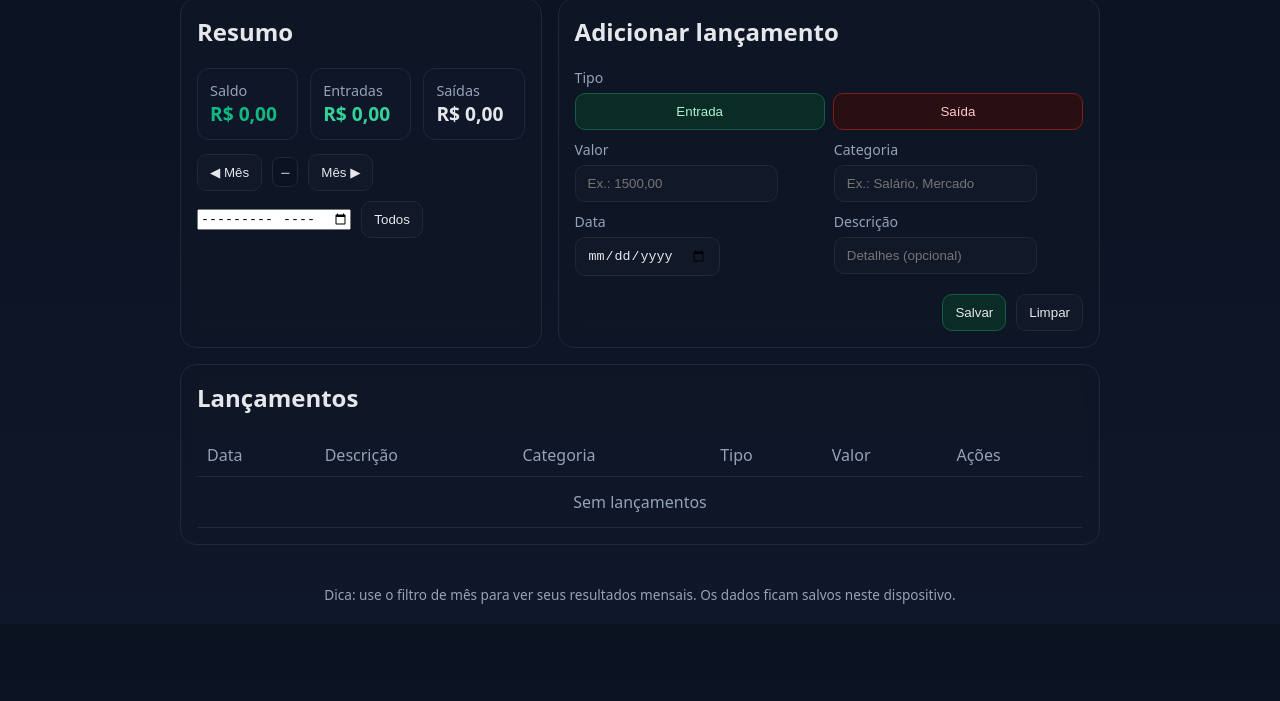
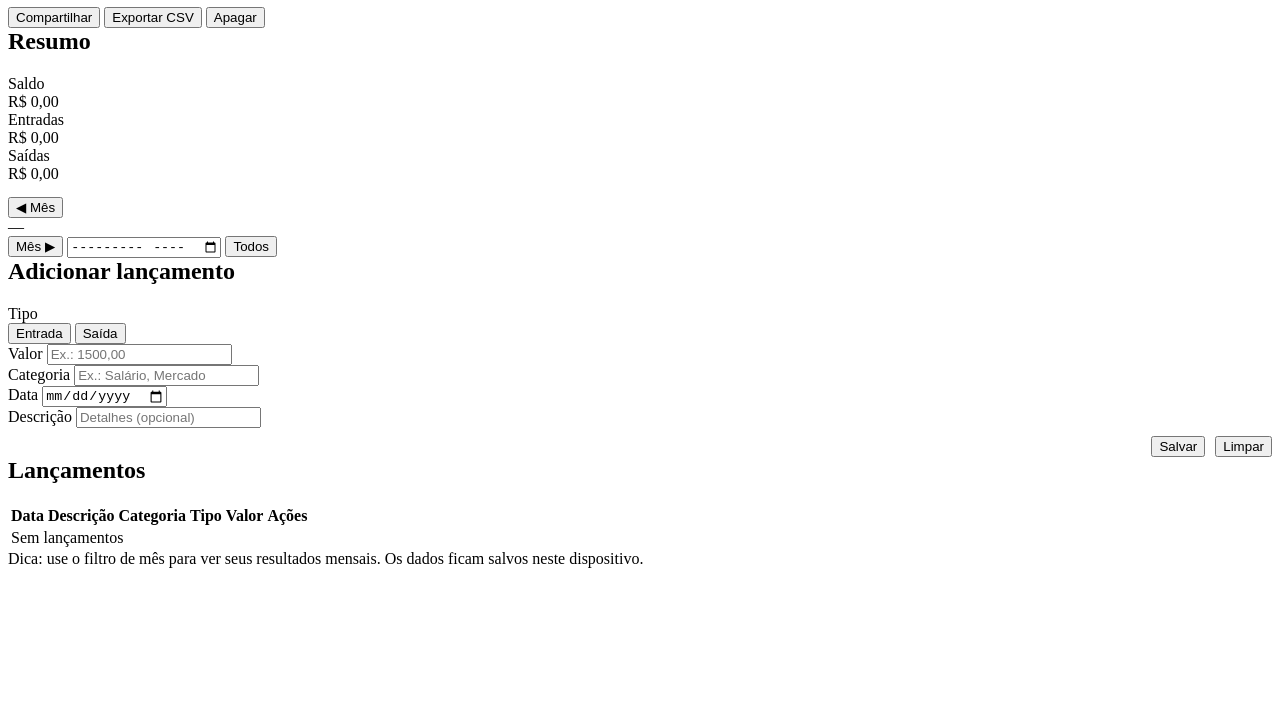
Before and after one commit to priscilafischer1516-boop/Financas-pessoais, a plain HTML site: page index.html in a window 1280 px wide. Shown: the part 99-800 px from the top of the page. Drawn offline with Linux system fonts and the light colour scheme.

Commit message:
Update index.html

```diff
--- a/index.html
+++ b/index.html
@@ -5,98 +5,7 @@
   <meta name="viewport" content="width=device-width,initial-scale=1" />
   <title>Finanças Pessoais</title>
   <meta name="description" content="App simples de controle financeiro pessoal" />
-  <style>
-    :root {
-      --bg: #0f172a;        /* slate-900 */
-      --card: #111827;      /* gray-900 */
-      --muted: #94a3b8;     /* slate-400 */
-      --text: #e5e7eb;      /* gray-200 */
-      --accent: #10b981;    /* emerald-500 */
-      --danger: #ef4444;    /* red-500 */
-      --warning: #f59e0b;   /* amber-500 */
-      --border: #1f2937;    /* gray-800 */
-      --focus: #22d3ee;     /* cyan-400 */
-    }
-    * { box-sizing: border-box; }
-    body {
-      margin: 0;
-      font-family: system-ui, -apple-system, Segoe UI, Roboto, Helvetica, Arial, sans-serif;
-      background: linear-gradient(180deg, #0b1220, var(--bg));
-      color: var(--text);
-    }
-    header, main { max-width: 960px; margin: 0 auto; padding: 20px; }
-    header {
-      display: flex; align-items: center; justify-content: space-between;
-    }
-    h1 { font-size: 1.4rem; margin: 0; }
-    .actions { display: flex; gap: 10px; }
-    button, select, input[type="date"], input[type="text"], input[type="number"] {
-      background: var(--card);
-      border: 1px solid var(--border);
-      color: var(--text);
-      padding: 10px 12px;
-      border-radius: 10px;
-      outline: none;
-    }
-    button {
-      cursor: pointer; border: 1px solid var(--border);
-      transition: transform 0.06s ease, border-color 0.2s ease, background 0.2s ease;
-    }
-    button:hover { transform: translateY(-1px); border-color: #334155; }
-    button.primary { background: #0b2c24; border-color: #115e44; }
-    button.primary:hover { background: #0e3a2e; }
-    button.danger { background: #2a0f12; border-color: #7f1d1d; color: #fecaca; }
-    .grid {
-      display: grid; gap: 16px;
-      grid-template-columns: 1fr;
-    }
-    @media (min-width: 760px) {
-      .grid { grid-template-columns: 2fr 3fr; }
-    }
-    .card {
-      background: rgba(17, 24, 39, 0.7);
-      border: 1px solid var(--border);
-      border-radius: 16px;
-      padding: 16px;
-      backdrop-filter: blur(8px);
-    }
-    .summary {
-      display: grid; gap: 12px; grid-template-columns: 1fr 1fr 1fr;
-    }
-    .summary .item {
-      background: #0e1627; border: 1px solid #1e293b; border-radius: 12px; padding: 12px;
-    }
-    .summary .label { color: var(--muted); font-size: 0.9rem; }
-    .summary .value { font-size: 1.2rem; font-weight: 600; }
-    .summary .saldo .value { color: var(--accent); }
-    .summary .entradas .value { color: #34d399; }
-    .summary .saidas .value { color: var(--danger); }
-    form .row { display: grid; gap: 10px; grid-template-columns: 1fr; }
-    @media (min-width: 760px) {
-      form .row { grid-template-columns: 1fr 1fr; }
-    }
-    label { display: block; font-size: 0.88rem; color: var(--muted); margin-bottom: 6px; }
-    .field { margin-bottom: 10px; }
-    .type-toggle { display: flex; gap: 8px; }
-    .type-toggle button { flex: 1; }
-    .type-toggle .in { color: #a7f3d0; border-color: #115e44; background: #0b2c24; }
-    .type-toggle .out { color: #fecaca; border-color: #7f1d1d; background: #2a0f12; }
-    .filters { display: flex; gap: 10px; align-items: center; flex-wrap: wrap; margin-bottom: 12px; }
-    .list { margin-top: 8px; }
-    table { width: 100%; border-collapse: collapse; }
-    th, td { border-bottom: 1px solid var(--border); padding: 10px; text-align: left; }
-    th { color: var(--muted); font-weight: 500; }
-    tr:hover td { background: rgba(2, 6, 23, 0.35); }
-    .amount-in { color: #34d399; }
-    .amount-out { color: var(--danger); }
-    .empty { color: var(--muted); padding: 14px; text-align: center; }
-    .kbd {
-      font-family: ui-monospace, SFMono-Regular, Menlo, Monaco, Consolas, "Liberation Mono", monospace;
-      font-size: 0.85rem; background: #0b1220; border: 1px solid #1e293b; border-radius: 8px; padding: 6px 8px;
-    }
-    :focus-visible { outline: 2px solid var(--focus); outline-offset: 2px; }
-    footer { color: var(--muted); font-size: 0.85rem; padding: 20px; text-align: center; }
-  </style>
+ https://priscilafischer1516-boop.github.io/Financas-pessoais/
 </head>
 <body>
   <header>
```
